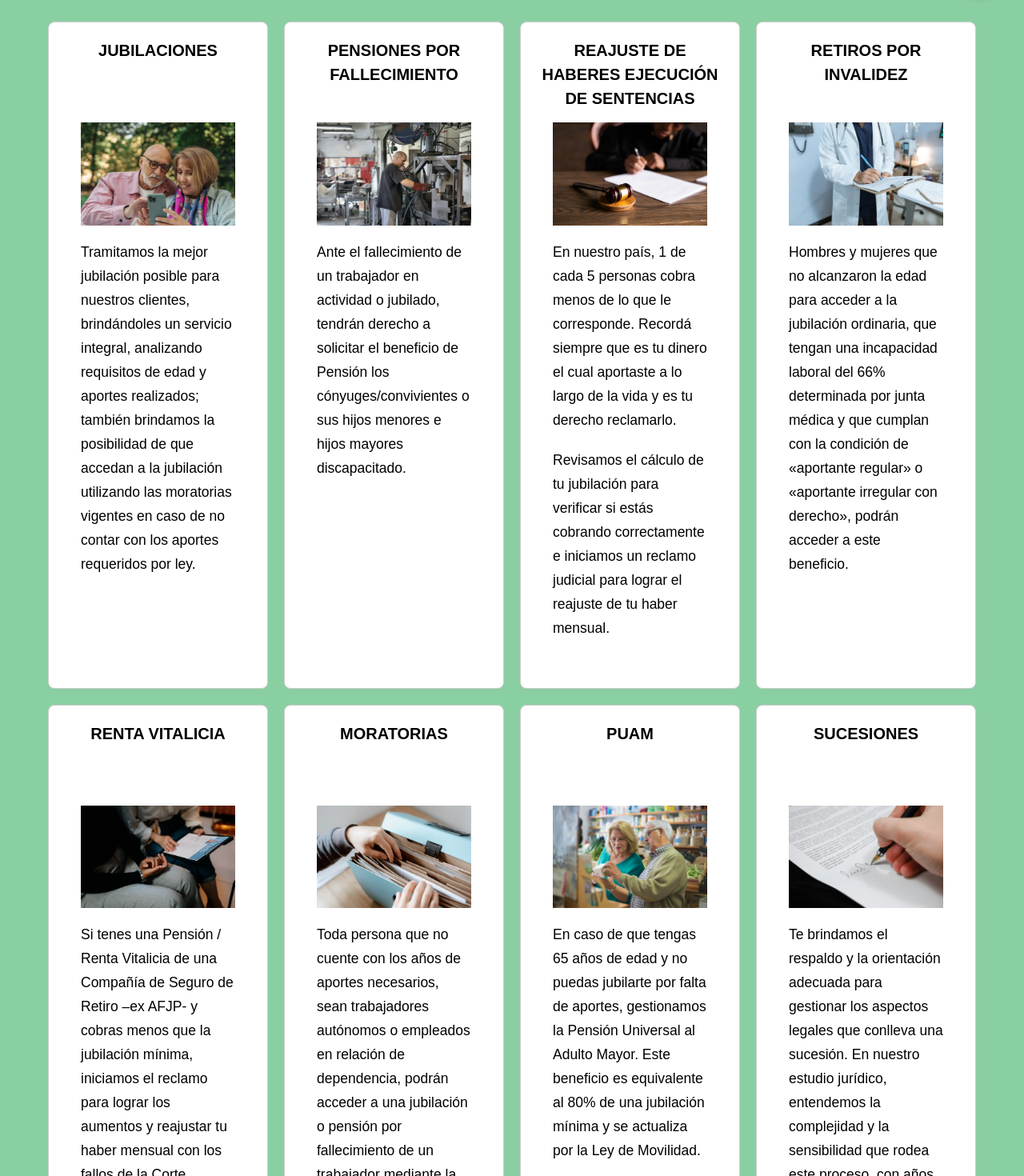
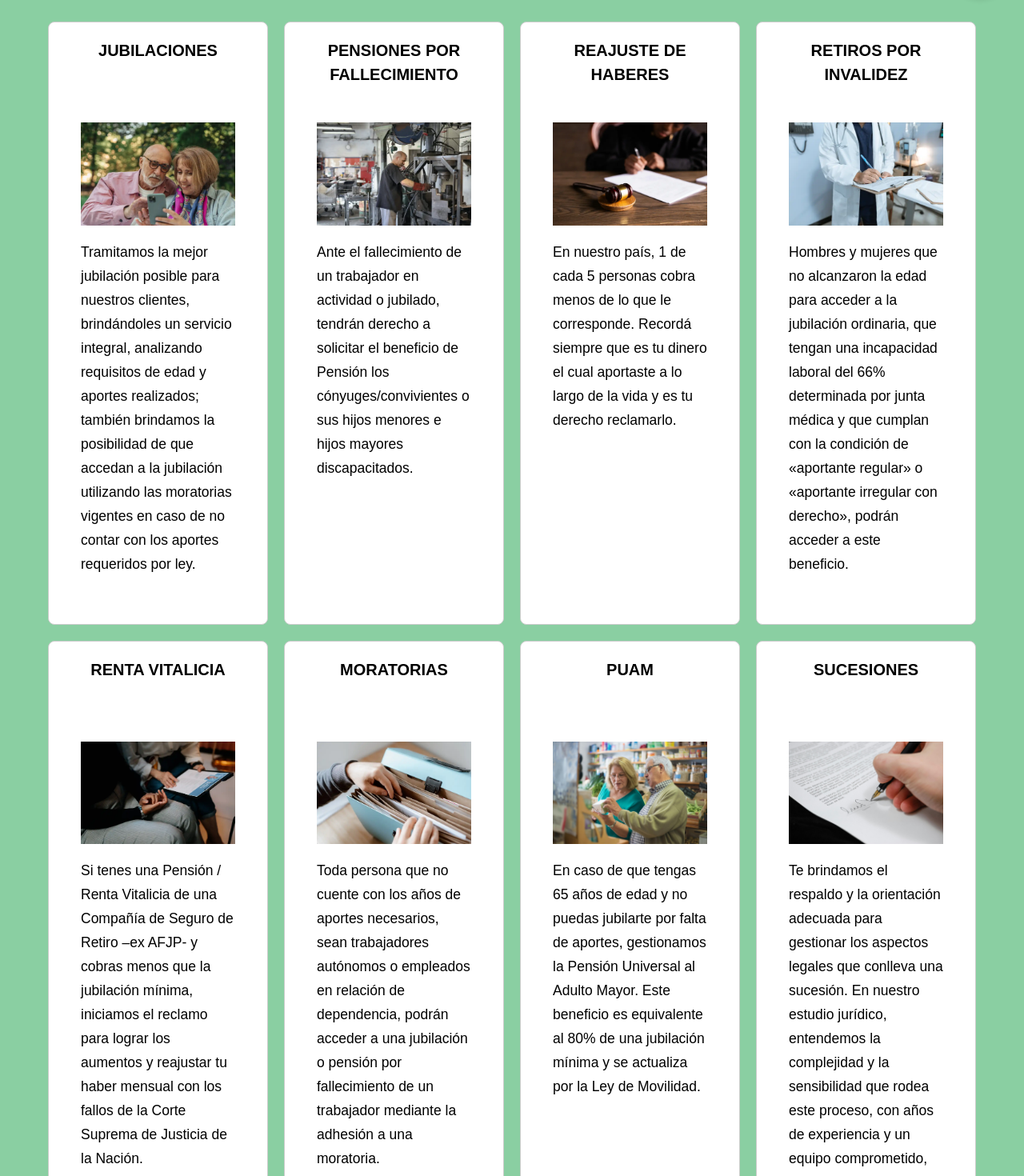
Before and after one commit to d-alejandro-salas/reactJubilamos, a React (Vite) app: page / in a window 1280 px wide. Shown: the part 780-2250 px from the top of the page at 80% size. Built offline with nearby package versions, Linux system fonts and the light colour scheme.

Commit message:
Repo actualizado con un map en homepage

```diff
--- a/src/pages/HomePage.jsx
+++ b/src/pages/HomePage.jsx
@@ -1,6 +1,9 @@
 // src/pages/HomePage.jsx
 import React from 'react';
 import { Link } from 'react-router-dom';
+import data from '../utils/data.json';
+
+// Importar todas las imágenes
 import jubilacionesImg from '../assets/Images/jubilaciones.webp';
 import pensionImg from '../assets/Images/pension.webp';
 import reajustesImg from '../assets/Images/reajustes.webp';
@@ -10,13 +13,23 @@ import moratoriasImg from '../assets/Images/moratorias.webp';
 import puamImg from '../assets/Images/puam.jpg';
 import sucesionesImg from '../assets/Images/sucesiones.jpg';
 
+// Mapeo de nombres de imágenes a sus importaciones
+const imageMap = {
+  'jubilaciones.jpg': jubilacionesImg,
+  'pension.webp': pensionImg,
+  'reajustes.webp': reajustesImg,
+  'invalidez.webp': invalidezImg,
+  'rentaVitalicia.webp': rentaVitaliciaImg,
+  'moratorias.webp': moratoriasImg,
+  'puam.jpg': puamImg,
+  'sucesiones.jpg': sucesionesImg,
+};
+
 const HomePage = () => {
   return (
     <main>
       <section id="introduction">
-        <h1>
-          Estudio Jurídico especializado en Derecho Previsional y Sucesiones
-        </h1>
+        <h1>Estudio Jurídico especializado en Derecho Previsional y Sucesiones</h1>
         <p className="bigFontSize">
           En <span className="enterprise">Jubilamos</span> nos especializamos en ofrecerte asesoramiento y la mejor orientación en tus trámites frente al <u>ANSES</u>, protegiendo y resguardando tus derechos tanto en sede administrativa como judicial, proporcionándote así la máxima seguridad jurídica y defensa a lo largo de este camino. Nuestro compromiso es garantizar la más alta calidad en la asistencia.
         </p>
@@ -26,99 +39,20 @@ const HomePage = () => {
         <p>
           <u>ENTREVISTAS VIRTUALES</u>: En nuestro estudio jurídico, realizamos entrevistas de forma remota, ofreciéndote la comodidad de evitar desplazamientos a nuestras oficinas. Podés comunicarte con nosotros a través de <a href="https://api.whatsapp.com/send/?phone=5491132140614">WhatsApp</a>, teléfono o <a href="mailto:jubilamosinf@hotmail.com">correo electrónico</a>. Tu tranquilidad es nuestra prioridad, y nuestro compromiso es brindarte el respaldo que necesites.
         </p>
-      </section><br/>
+      </section>
+      <br />
       <section id="mainGrid">
-        <div>
-          <Link className="mainGrid__link" to="/jubilaciones">
-            <h2>Jubilaciones</h2>
-            <div className="linkDescription__container">
-              <img src={jubilacionesImg} alt="Jubilaciones" />
-              <p>
-                Tramitamos la mejor jubilación posible para nuestros clientes, brindándoles un servicio integral, analizando requisitos de edad y aportes realizados; también brindamos la posibilidad de que accedan a la jubilación utilizando las moratorias vigentes en caso de no contar con los aportes requeridos por ley.
-              </p>
-            </div>
-          </Link>
-        </div>
-        <div>
-          <Link className="mainGrid__link" to="/pensionesPorFallecimiento">
-            <h2>Pensiones por fallecimiento</h2>
-            <div className="linkDescription__container">
-              <img src={pensionImg} alt="Pensiones por fallecimiento" />
-              <p>
-                Ante el fallecimiento de un trabajador en actividad o jubilado, tendrán derecho a solicitar el beneficio de Pensión los cónyuges/convivientes o sus hijos menores e hijos mayores discapacitado.
-              </p>
-            </div>
-          </Link>
-        </div>
-        <div>
-          <Link className="mainGrid__link" to="/reajusteHaberes">
-            <h2>Reajuste de haberes ejecución de sentencias</h2>
-            <div className="linkDescription__container">
-              <img src={reajustesImg} alt="Reajuste de haberes" />
-              <p>
-                En nuestro país, 1 de cada 5 personas cobra menos de lo que le corresponde. Recordá siempre que es tu dinero el cual aportaste a lo largo de la vida y es tu derecho reclamarlo.
-              </p>
-              <p>
-                Revisamos el cálculo de tu jubilación para verificar si estás cobrando correctamente e iniciamos un reclamo judicial para lograr el reajuste de tu haber mensual.
-              </p>
-            </div>
-          </Link>
-        </div>
-        <div>
-          <Link className="mainGrid__link" to="/retiros">
-            <h2>Retiros por invalidez</h2>
-            <div className="linkDescription__container">
-              <img src={invalidezImg} alt="Retiros por invalidez" />
-              <p>
-                Hombres y mujeres que no alcanzaron la edad para acceder a la jubilación ordinaria, que tengan una incapacidad laboral del 66% determinada por junta médica y que cumplan con la condición de «aportante regular» o «aportante irregular con derecho», podrán acceder a este beneficio.
-              </p>
-            </div>
-          </Link>
-        </div>
-        <div>
-          <Link className="mainGrid__link" to="/rentaVitalicia">
-            <h2>Renta vitalicia</h2>
-            <div className="linkDescription__container">
-              <img src={rentaVitaliciaImg} alt="Renta vitalicia" />
-              <p>
-                Si tenes una Pensión / Renta Vitalicia de una Compañía de Seguro de Retiro –ex AFJP- y cobras menos que la jubilación mínima, iniciamos el reclamo para lograr los aumentos y reajustar tu haber mensual con los fallos de la Corte Suprema de Justicia de la Nación.
-              </p>
-            </div>
-          </Link>
-        </div>
-        <div>
-          <Link className="mainGrid__link" to="/moratorias">
-            <h2>Moratorias</h2>
-            <div className="linkDescription__container">
-              <img src={moratoriasImg} alt="Moratorias" />
-              <p>
-                Toda persona que no cuente con los años de aportes necesarios, sean trabajadores autónomos o empleados en relación de dependencia, podrán acceder a una jubilación o pensión por fallecimiento de un trabajador mediante la adhesión a una moratoria.
-              </p>
-            </div>
-          </Link>
-        </div>
-        <div>
-          <Link className="mainGrid__link" to="/PUAM">
-            <h2>PUAM</h2>
-            <div className="linkDescription__container">
-              <img src={puamImg} alt="PUAM" />
-              <p>
-                En caso de que tengas 65 años de edad y no puedas jubilarte por falta de aportes, gestionamos la Pensión Universal al Adulto Mayor. Este beneficio es equivalente al 80% de una jubilación mínima y se actualiza por la Ley de Movilidad.
-              </p>
-            </div>
-          </Link>
-        </div>
-        <div>
-          <Link className="mainGrid__link" to="/sucesiones">
-            <h2>Sucesiones</h2>
-            <div className="linkDescription__container">
-              <img src={sucesionesImg} alt="Sucesiones" />
-              <p>
-                Te brindamos el respaldo y la orientación adecuada para gestionar los aspectos legales que conlleva una sucesión. En nuestro estudio jurídico, entendemos la complejidad y la sensibilidad que rodea este proceso, con años de experiencia y un equipo comprometido, estamos aquí para brindarle la asesoría que necesitas para afrontar este camino con confianza y tranquilidad.
-              </p>
-            </div>
-          </Link>
-        </div>
+        {data.map((item, index) => (
+          <div key={index}>
+            <Link className="mainGrid__link" to={`/${item.titulo.toLowerCase().replace(/ /g, '')}`}>
+              <h2>{item.titulo}</h2>
+              <div className="linkDescription__container">
+                <img src={imageMap[item.imagen]} alt={item.titulo} />
+                <p>{item.descripcion}</p>
+              </div>
+            </Link>
+          </div>
+        ))}
       </section>
     </main>
   );
--- a/src/routes/Routes.jsx
+++ b/src/routes/Routes.jsx
@@ -5,12 +5,12 @@ import { Routes, Route } from 'react-router-dom';
 import HomePage from '../pages/HomePage';
 import Nosotros from '../pages/Nosotros';
 import Jubilaciones from '../pages/Jubilaciones';
-import PensionesPorFallecimiento from '../pages/PensionesPorFallecimiento';
-import ReajusteHaberes from '../pages/ReajusteHaberes';
+import PensionesPorFallecimiento from '../pages/Pensionesporfallecimiento';
+import ReajusteHaberes from '../pages/Reajustehaberes';
 import Retiros from '../pages/Retiros';
-import RentaVitalicia from '../pages/RentaVitalicia';
+import RentaVitalicia from '../pages/Rentavitalicia';
 import Moratorias from '../pages/Moratorias';
-import PUAM from '../pages/Puam';
+import PUAM from '../pages/PUAM';
 import Sucesiones from '../pages/Sucesiones';
 
 const AppRoutes = () => (
@@ -18,13 +18,13 @@ const AppRoutes = () => (
     <Route path="/" element={<HomePage />} />
     <Route path="/nosotros" element={<Nosotros />} />
     <Route path="/jubilaciones" element={<Jubilaciones />} />
-    <Route path="/pensionesPorFallecimiento" element={<PensionesPorFallecimiento />} />
-    <Route path="/reajusteHaberes" element={<ReajusteHaberes />} />
-    <Route path="/retiros" element={<Retiros />} />
-    <Route path="/rentaVitalicia" element={<RentaVitalicia />} />
+    <Route path="/pensionesporfallecimiento" element={<PensionesPorFallecimiento />} />
+    <Route path="/reajustedehaberes" element={<ReajusteHaberes />} />
+    <Route path="/retirosporinvalidez" element={<Retiros />} />
+    <Route path="/rentavitalicia" element={<RentaVitalicia />} />
     <Route path="/moratorias" element={<Moratorias />} />
     <Route path="/PUAM" element={<PUAM />} />
-    <Route path="/Sucesiones" element={<Sucesiones />} />
+    <Route path="/sucesiones" element={<Sucesiones />} />
   </Routes>
 );
 
--- /dev/null
+++ b/src/utils/data.json
@@ -0,0 +1,42 @@
+[
+  {
+    "titulo": "Jubilaciones",
+    "imagen": "jubilaciones.jpg",
+    "descripcion": "Tramitamos la mejor jubilación posible para nuestros clientes, brindándoles un servicio integral, analizando requisitos de edad y aportes realizados; también brindamos la posibilidad de que accedan a la jubilación utilizando las moratorias vigentes en caso de no contar con los aportes requeridos por ley."
+  },
+  {
+    "titulo": "Pensiones por fallecimiento",
+    "imagen": "pension.webp",
+    "descripcion": "Ante el fallecimiento de un trabajador en actividad o jubilado, tendrán derecho a solicitar el beneficio de Pensión los cónyuges/convivientes o sus hijos menores e hijos mayores discapacitados."
+  },
+  {
+    "titulo": "Reajuste de haberes",
+    "imagen": "reajustes.webp",
+    "descripcion": "En nuestro país, 1 de cada 5 personas cobra menos de lo que le corresponde. Recordá siempre que es tu dinero el cual aportaste a lo largo de la vida y es tu derecho reclamarlo."
+  },
+  {
+    "titulo": "Retiros por invalidez",
+    "imagen": "invalidez.webp",
+    "descripcion": "Hombres y mujeres que no alcanzaron la edad para acceder a la jubilación ordinaria, que tengan una incapacidad laboral del 66% determinada por junta médica y que cumplan con la condición de «aportante regular» o «aportante irregular con derecho», podrán acceder a este beneficio."
+  },
+  {
+    "titulo": "Renta vitalicia",
+    "imagen": "rentaVitalicia.webp",
+    "descripcion": "Si tenes una Pensión / Renta Vitalicia de una Compañía de Seguro de Retiro –ex AFJP- y cobras menos que la jubilación mínima, iniciamos el reclamo para lograr los aumentos y reajustar tu haber mensual con los fallos de la Corte Suprema de Justicia de la Nación."
+  },
+  {
+    "titulo": "Moratorias",
+    "imagen": "moratorias.webp",
+    "descripcion": "Toda persona que no cuente con los años de aportes necesarios, sean trabajadores autónomos o empleados en relación de dependencia, podrán acceder a una jubilación o pensión por fallecimiento de un trabajador mediante la adhesión a una moratoria."
+  },
+  {
+    "titulo": "PUAM",
+    "imagen": "puam.jpg",
+    "descripcion": "En caso de que tengas 65 años de edad y no puedas jubilarte por falta de aportes, gestionamos la Pensión Universal al Adulto Mayor. Este beneficio es equivalente al 80% de una jubilación mínima y se actualiza por la Ley de Movilidad."
+  },
+  {
+    "titulo": "Sucesiones",
+    "imagen": "sucesiones.jpg",
+    "descripcion": "Te brindamos el respaldo y la orientación adecuada para gestionar los aspectos legales que conlleva una sucesión. En nuestro estudio jurídico, entendemos la complejidad y la sensibilidad que rodea este proceso, con años de experiencia y un equipo comprometido, estamos aquí para brindarle la asesoría que necesitas para afrontar este camino con confianza y tranquilidad."
+  }
+]
```
Also changed, not shown: 1 other file (tests, documents, lock files or other folders).
